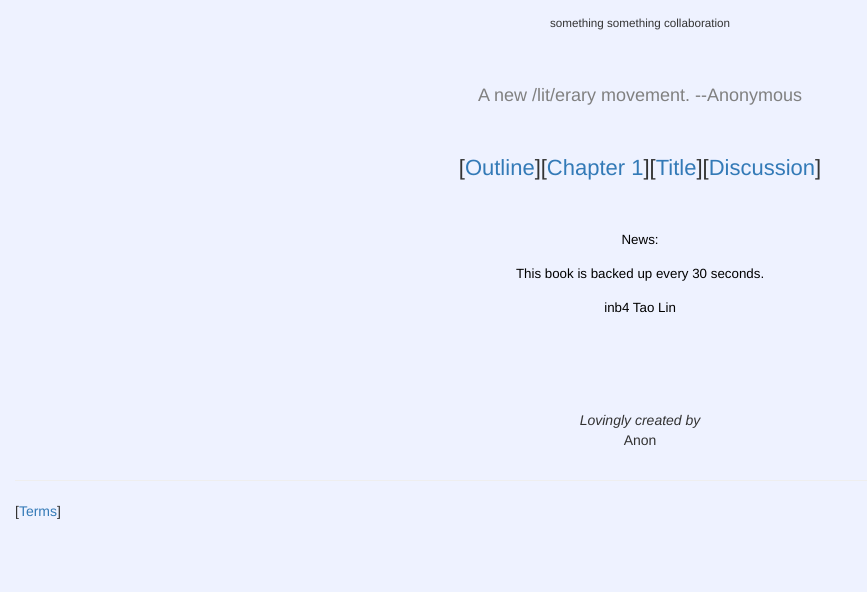
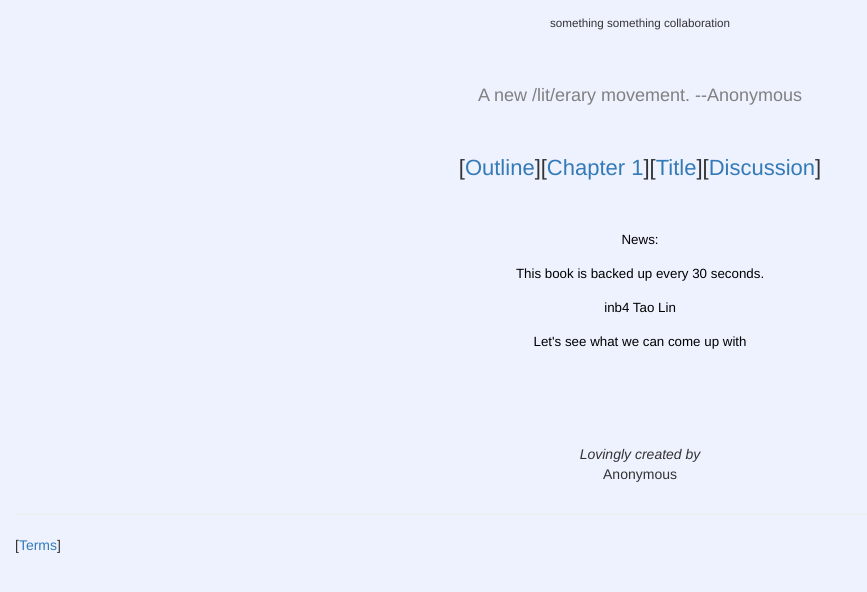
Before and after one commit to yoyodyne/litwritesabook, a website: page index.html in a window 1280 px wide. Shown: the part 202-794 px from the top of the page, without its empty margins (0-867 px from the left). Drawn offline with nearby package versions, Linux system fonts and the light colour scheme.

Commit message:
minor fix on wordings

```diff
--- a/index.html
+++ b/index.html
@@ -39,9 +39,10 @@
       <p class="text-muted">News:</p>
       <p class="text-muted">This book is backed up every 30 seconds.</p>
       <p class="text-muted">inb4 Tao Lin</p>
+      <p class="text-muted">Let's see what we can come up with</p>
     </div>
     <footer class="text-center">
-      <p><em>Lovingly created by</em><br /> Anon
+      <p><em>Lovingly created by</em><br /> Anonymous
     </footer>
   </div>
 <div class="col-md-10">
```
